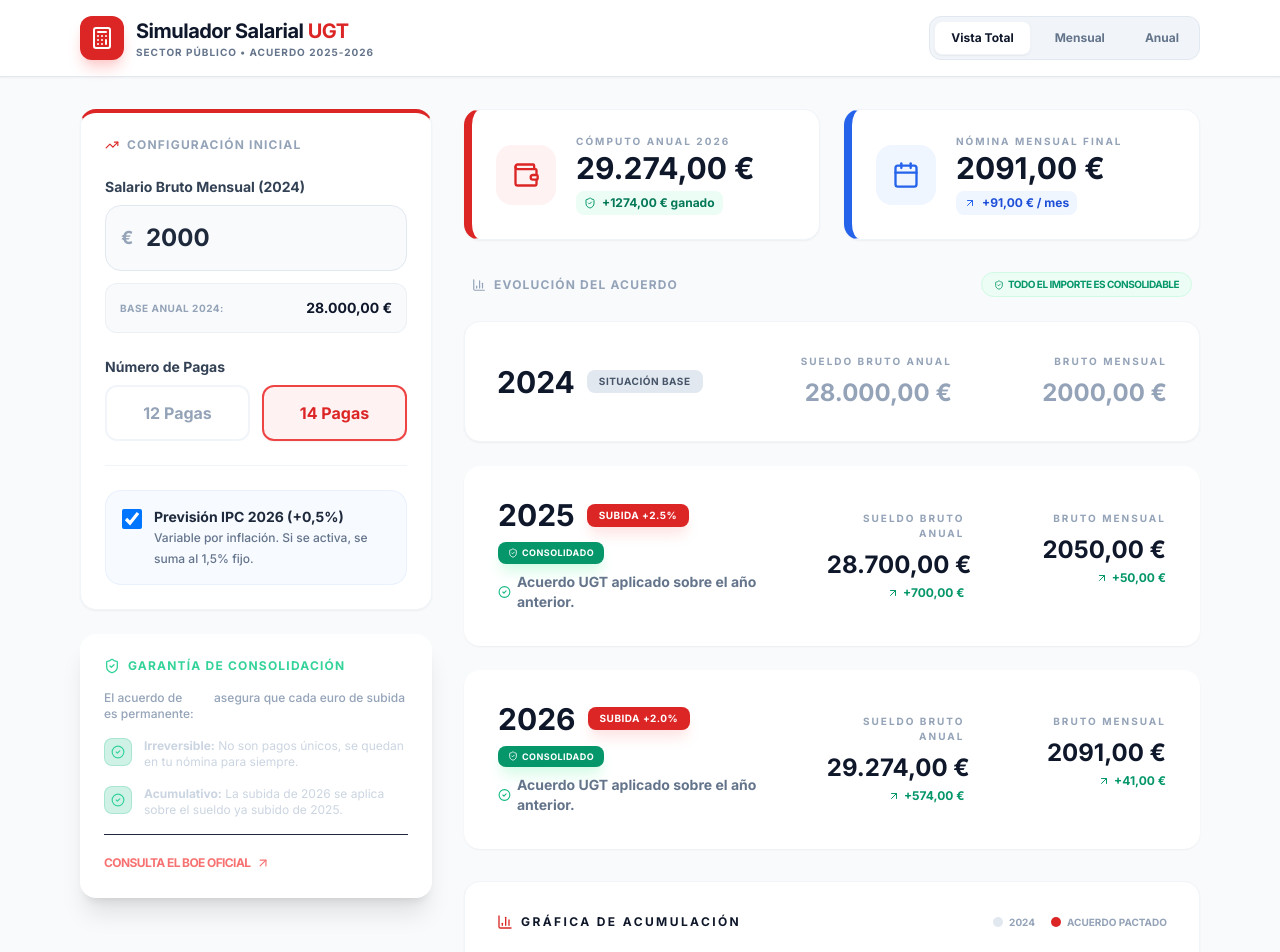
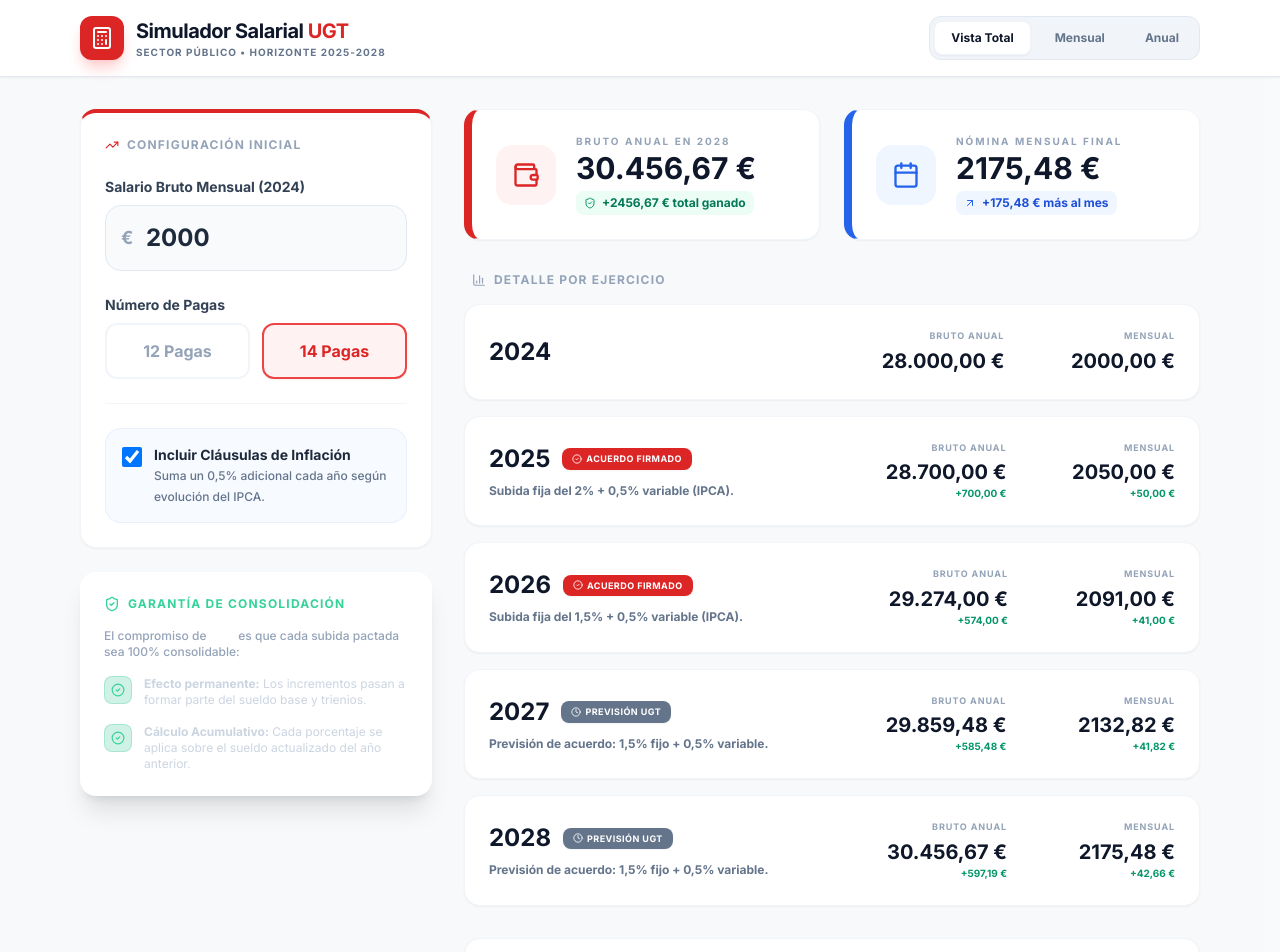
Before and after one commit to UGTSanidadSalamanca/Calculadora-Salarial-2025, a React (Vite) app: page / in a window 1280 px wide. Shown: the top 952 px of the page. Built offline with nearby package versions, Linux system fonts and the light colour scheme.

Commit message:
feat: Refactor salary increase calculation logic
Updates constants to represent salary increases in a more flexible array structure, enabling future year projections. Modifies the calculation logic to iterate through these years, improving maintainability and preparing for extended forecasting.

```diff
--- a/App.tsx
+++ b/App.tsx
@@ -3,16 +3,13 @@
 import {
   Calculator,
   TrendingUp,
-  Info,
-  FileText,
-  ChevronRight,
   CheckCircle2,
-  AlertCircle,
   BarChart3,
   Calendar,
   Wallet,
   ShieldCheck,
-  ArrowUpRight
+  ArrowUpRight,
+  Clock
 } from 'lucide-react';
 import {
   BarChart,
@@ -28,7 +25,6 @@
 import { BOE_DATA, COLORS } from './constants.tsx';
 import { CalculationInputs, SalaryBreakdown } from './types.ts';
 
-// Helper component for Cards
 const Card: React.FC<{ children: React.ReactNode; className?: string }> = ({ children, className = "" }) => (
   <div className={`bg-white rounded-2xl shadow-sm border border-slate-100 overflow-hidden ${className}`}>
     {children}
@@ -46,11 +42,10 @@
 
   const calculations = useMemo(() => {
     const results: SalaryBreakdown[] = [];
-
     const baseAnnual2024 = inputs.baseMonthlySalary2024 * inputs.numPayments;
 
     // 2024 Baseline
-    const baseline = {
+    results.push({
       year: 2024,
       fixedIncrease: 0,
       variableIncrease: 0,
@@ -59,53 +54,48 @@
       monthlyTotal: inputs.baseMonthlySalary2024,
       differenceAnnual: 0,
       differenceMonthly: 0
-    };
-    results.push(baseline);
-
-    // 2025 Calculation
-    const annual2025 = baseline.annualTotal * (1 + BOE_DATA.YEAR_2025.FIXED);
-    results.push({
-      year: 2025,
-      fixedIncrease: BOE_DATA.YEAR_2025.FIXED,
-      variableIncrease: 0,
-      totalPercentage: BOE_DATA.YEAR_2025.FIXED * 100,
-      annualTotal: annual2025,
-      monthlyTotal: annual2025 / inputs.numPayments,
-      differenceAnnual: annual2025 - baseline.annualTotal,
-      differenceMonthly: (annual2025 / inputs.numPayments) - (baseline.monthlyTotal)
     });
 
-    // 2026 Calculation
-    const varInc = inputs.includeVariable2026 ? BOE_DATA.YEAR_2026.VARIABLE : 0;
-    const totalInc2026 = BOE_DATA.YEAR_2026.FIXED + varInc;
-    const annual2026 = annual2025 * (1 + totalInc2026);
+    // Dynamic calculation for subsequent years
+    let currentAnnual = baseAnnual2024;
+
+    BOE_DATA.YEARS.forEach((yearInfo) => {
+      const varInc = inputs.includeVariable2026 ? yearInfo.variable : 0;
+      const totalInc = yearInfo.fixed + varInc;
+      const previousAnnual = currentAnnual;
+
+      currentAnnual = currentAnnual * (1 + totalInc);
 
       results.push({
-      year: 2026,
-      fixedIncrease: BOE_DATA.YEAR_2026.FIXED,
+        year: yearInfo.year,
+        fixedIncrease: yearInfo.fixed,
         variableIncrease: varInc,
-      totalPercentage: totalInc2026 * 100,
-      annualTotal: annual2026,
-      monthlyTotal: annual2026 / inputs.numPayments,
-      differenceAnnual: annual2026 - annual2025,
-      differenceMonthly: (annual2026 / inputs.numPayments) - (annual2025 / inputs.numPayments)
+        totalPercentage: totalInc * 100,
+        annualTotal: currentAnnual,
+        monthlyTotal: currentAnnual / inputs.numPayments,
+        differenceAnnual: currentAnnual - previousAnnual,
+        differenceMonthly: (currentAnnual / inputs.numPayments) - (previousAnnual / inputs.numPayments)
+      });
     });
 
     return results;
   }, [inputs]);
 
+  const finalData = calculations[calculations.length - 1];
+  const baselineData = calculations[0];
+
   const chartData = calculations.map(c => ({
     name: `${c.year}`,
     Anual: parseFloat(c.annualTotal.toFixed(2)),
-    Mensual: parseFloat(c.monthlyTotal.toFixed(2))
+    Mensual: parseFloat(c.monthlyTotal.toFixed(2)),
+    isConfirmed: BOE_DATA.YEARS.find(y => y.year === c.year)?.isConfirmed ?? true
   }));
 
   const formatCurrency = (val: number) =>
     new Intl.NumberFormat('es-ES', { style: 'currency', currency: 'EUR' }).format(val);
 
   return (
-    <div className="min-h-screen pb-12">
-      {/* Header */}
+    <div className="min-h-screen pb-12 bg-slate-50/50">
       <header className="bg-white border-b border-slate-200 sticky top-0 z-10 shadow-sm">
         <div className="max-w-6xl mx-auto px-4 py-4 flex flex-col md:flex-row md:items-center justify-between gap-4">
           <div className="flex items-center gap-3">
@@ -117,7 +107,7 @@
                 Simulador Salarial <span className="text-red-600">UGT</span>
               </h1>
               <p className="text-[10px] text-slate-500 font-bold uppercase tracking-widest">
-                Sector Público • Acuerdo 2025-2026
+                Sector Público • Horizonte 2025-2028
               </p>
             </div>
           </div>
@@ -142,7 +132,6 @@
 
       <main className="max-w-6xl mx-auto px-4 mt-8 grid grid-cols-1 lg:grid-cols-12 gap-8">
 
-        {/* Left Column: Inputs & BOE Info */}
         <div className="lg:col-span-4 space-y-6">
           <Card className="p-6 border-t-4 border-t-red-600">
             <h2 className="text-xs font-black text-slate-400 mb-6 flex items-center gap-2 uppercase tracking-widest">
@@ -163,10 +152,6 @@
                     onChange={(e) => setInputs(prev => ({ ...prev, baseMonthlySalary2024: Number(e.target.value) }))}
                     className="w-full pl-10 pr-4 py-4 bg-slate-50 border border-slate-200 rounded-2xl focus:ring-4 focus:ring-red-500/10 focus:border-red-500 transition-all outline-none font-black text-2xl text-slate-800"
                   />
-                </div>
-                <div className="mt-3 p-3.5 bg-slate-50 rounded-xl border border-slate-200/50 flex items-center justify-between">
-                  <span className="text-[10px] text-slate-400 font-bold uppercase tracking-wider">Base Anual 2024:</span>
-                  <span className="text-sm font-black text-slate-900">{formatCurrency(inputs.baseMonthlySalary2024 * inputs.numPayments)}</span>
                 </div>
               </div>
 
@@ -203,10 +188,10 @@
                   </div>
                   <div className="text-sm">
                     <span className="block font-black text-slate-800 group-hover:text-blue-700 transition-colors">
-                      Previsión IPC 2026 (+0,5%)
+                      Incluir Cláusulas de Inflación
                     </span>
                     <span className="text-xs text-slate-500 leading-relaxed font-medium">
-                      Variable por inflación. Si se activa, se suma al 1,5% fijo.
+                      Suma un 0,5% adicional cada año según evolución del IPCA.
                     </span>
                   </div>
                 </label>
@@ -224,48 +209,36 @@
             </h2>
             <div className="space-y-4 text-sm text-slate-300 leading-relaxed relative z-10">
               <p className="font-medium text-slate-400 text-xs">
-                El acuerdo de <strong className="text-white">UGT</strong> asegura que cada euro de subida es permanente:
+                El compromiso de <strong className="text-white">UGT</strong> es que cada subida pactada sea 100% consolidable:
               </p>
               <ul className="space-y-4">
                 <li className="flex gap-3">
                   <div className="bg-emerald-500/20 p-1.5 rounded-lg h-fit border border-emerald-500/20"><CheckCircle2 size={14} className="text-emerald-400" /></div>
-                  <span className="text-xs"><strong>Irreversible:</strong> No son pagos únicos, se quedan en tu nómina para siempre.</span>
+                  <span className="text-xs"><strong>Efecto permanente:</strong> Los incrementos pasan a formar parte del sueldo base y trienios.</span>
                 </li>
                 <li className="flex gap-3">
                   <div className="bg-emerald-500/20 p-1.5 rounded-lg h-fit border border-emerald-500/20"><CheckCircle2 size={14} className="text-emerald-400" /></div>
-                  <span className="text-xs"><strong>Acumulativo:</strong> La subida de 2026 se aplica sobre el sueldo ya subido de 2025.</span>
+                  <span className="text-xs"><strong>Cálculo Acumulativo:</strong> Cada porcentaje se aplica sobre el sueldo actualizado del año anterior.</span>
                 </li>
               </ul>
-              <div className="pt-4 mt-4 border-t border-slate-800">
-                <a
-                  href="https://www.boe.es/diario_boe/txt.php?id=BOE-A-2025-24445"
-                  target="_blank"
-                  rel="noreferrer"
-                  className="inline-flex items-center gap-1.5 text-red-400 font-black hover:text-red-300 transition-colors text-xs uppercase tracking-tighter"
-                >
-                  Consulta el BOE Oficial <ArrowUpRight size={14} />
-                </a>
-              </div>
             </div>
           </Card>
         </div>
 
-        {/* Right Column: Results & Charts */}
         <div className="lg:col-span-8 space-y-8">
-          {/* Summary Stats */}
           <div className="grid grid-cols-1 md:grid-cols-2 gap-6">
             <Card className="p-6 flex items-center gap-5 border-l-8 border-l-red-600 shadow-md">
               <div className="bg-red-50 p-4 rounded-2xl text-red-600">
                 <Wallet size={28} />
               </div>
               <div>
-                <p className="text-[10px] font-black text-slate-400 uppercase tracking-[0.2em] mb-1">Cómputo Anual 2026</p>
+                <p className="text-[10px] font-black text-slate-400 uppercase tracking-[0.2em] mb-1">Bruto Anual en 2028</p>
                 <p className="text-3xl font-black text-slate-900 leading-none mb-2">
-                  {formatCurrency(calculations[2].annualTotal)}
+                  {formatCurrency(finalData.annualTotal)}
                 </p>
                 <div className="flex items-center gap-1.5 px-2 py-1 bg-emerald-50 rounded-lg w-fit">
                    <ShieldCheck size={12} className="text-emerald-600" />
-                   <span className="text-xs text-emerald-700 font-black">+{formatCurrency(calculations[2].annualTotal - calculations[0].annualTotal)} ganado</span>
+                   <span className="text-xs text-emerald-700 font-black">+{formatCurrency(finalData.annualTotal - baselineData.annualTotal)} total ganado</span>
                 </div>
               </div>
             </Card>
@@ -277,96 +250,73 @@
               <div>
                 <p className="text-[10px] font-black text-slate-400 uppercase tracking-[0.2em] mb-1">Nómina Mensual Final</p>
                 <p className="text-3xl font-black text-slate-900 leading-none mb-2">
-                  {formatCurrency(calculations[2].monthlyTotal)}
+                  {formatCurrency(finalData.monthlyTotal)}
                 </p>
                 <div className="flex items-center gap-1.5 px-2 py-1 bg-blue-50 rounded-lg w-fit">
                    <ArrowUpRight size={12} className="text-blue-600" />
-                   <span className="text-xs text-blue-700 font-black">+{formatCurrency(calculations[2].monthlyTotal - calculations[0].monthlyTotal)} / mes</span>
+                   <span className="text-xs text-blue-700 font-black">+{formatCurrency(finalData.monthlyTotal - baselineData.monthlyTotal)} más al mes</span>
                 </div>
               </div>
             </Card>
           </div>
 
-          {/* Detailed Breakdown */}
-          <div className="space-y-6">
+          <div className="space-y-4">
             <div className="flex items-center justify-between px-2">
               <h2 className="text-xs font-black text-slate-400 uppercase tracking-widest flex items-center gap-2">
-                <BarChart3 size={14} /> Evolución del Acuerdo
+                <BarChart3 size={14} /> Detalle por Ejercicio
               </h2>
-              <span className="text-[10px] font-black text-emerald-600 bg-emerald-50 px-3 py-1 rounded-full border border-emerald-100 uppercase tracking-tighter flex items-center gap-1">
-                <ShieldCheck size={10} /> Todo el importe es consolidable
-              </span>
             </div>
 
-            {calculations.map((yearData, idx) => (
-              <Card key={yearData.year} className={`p-8 transition-all relative group ${idx === 0 ? 'bg-slate-50/50' : 'hover:shadow-xl hover:border-slate-200 border-2 border-transparent'}`}>
-                <div className="flex flex-col md:flex-row md:items-center justify-between gap-8">
+            <div className="space-y-4">
+              {calculations.map((yearData, idx) => {
+                const yearInfo = BOE_DATA.YEARS.find(y => y.year === yearData.year);
+                return (
+                  <Card key={yearData.year} className={`p-6 transition-all ${idx === 0 ? 'bg-slate-100/50' : 'hover:border-slate-300'}`}>
+                    <div className="flex flex-col md:flex-row md:items-center justify-between gap-6">
                       <div className="space-y-2">
-                    <div className="flex flex-wrap items-center gap-3">
-                      <h3 className="text-3xl font-black text-slate-900 leading-none">{yearData.year}</h3>
-                      <span className={`px-3 py-1 rounded-lg text-[10px] font-black uppercase tracking-wider ${idx === 0 ? 'bg-slate-200 text-slate-600' : 'bg-red-600 text-white shadow-lg shadow-red-100'}`}>
-                        {idx === 0 ? 'Situación Base' : `Subida +${yearData.totalPercentage.toFixed(1)}%`}
-                      </span>
+                        <div className="flex items-center gap-3">
+                          <h3 className="text-2xl font-black text-slate-900">{yearData.year}</h3>
                           {idx > 0 && (
-                        <div className="flex items-center gap-1 bg-emerald-600 text-white text-[9px] font-black px-2.5 py-1 rounded-lg uppercase tracking-wider shadow-lg shadow-emerald-100">
-                          <ShieldCheck size={10} /> Consolidado
+                            <div className={`flex items-center gap-1 px-2.5 py-1 rounded-lg text-[9px] font-black uppercase tracking-wider text-white shadow-sm ${yearInfo?.isConfirmed ? 'bg-red-600' : 'bg-slate-500'}`}>
+                              {yearInfo?.isConfirmed ? <CheckCircle2 size={10} /> : <Clock size={10} />}
+                              {yearInfo?.isConfirmed ? 'Acuerdo Firmado' : 'Previsión UGT'}
                             </div>
                           )}
                         </div>
-                    {idx > 0 && (
-                      <p className="text-sm font-bold text-slate-500 flex items-center gap-1.5">
-                        <CheckCircle2 size={14} className="text-emerald-500" />
-                        Acuerdo UGT aplicado sobre el año anterior.
-                      </p>
-                    )}
+                        {idx > 0 && <p className="text-xs font-bold text-slate-500">{yearInfo?.description}</p>}
                       </div>
 
-                  <div className="grid grid-cols-2 gap-10 md:gap-16">
+                      <div className="grid grid-cols-2 gap-8 md:gap-12">
                         {(viewMode === 'both' || viewMode === 'annual') && (
                           <div className="text-right">
-                        <p className="text-[10px] font-black text-slate-400 uppercase tracking-[0.2em] mb-2">Sueldo Bruto Anual</p>
-                        <p className={`text-2xl font-black ${idx === 0 ? 'text-slate-400' : 'text-slate-900'}`}>{formatCurrency(yearData.annualTotal)}</p>
-                        {idx > 0 && (
-                          <div className="flex items-center justify-end gap-1 mt-1">
-                            <ArrowUpRight size={12} className="text-emerald-600" />
-                            <p className="text-xs text-emerald-600 font-black">+{formatCurrency(yearData.differenceAnnual)}</p>
-                          </div>
-                        )}
+                            <p className="text-[9px] font-black text-slate-400 uppercase tracking-widest mb-1">Bruto Anual</p>
+                            <p className="text-xl font-black text-slate-900">{formatCurrency(yearData.annualTotal)}</p>
+                            {idx > 0 && <p className="text-[10px] text-emerald-600 font-black">+{formatCurrency(yearData.differenceAnnual)}</p>}
                           </div>
                         )}
                         {(viewMode === 'both' || viewMode === 'monthly') && (
                           <div className="text-right">
-                        <p className="text-[10px] font-black text-slate-400 uppercase tracking-[0.2em] mb-2">Bruto Mensual</p>
-                        <p className={`text-2xl font-black ${idx === 0 ? 'text-slate-400' : 'text-slate-900'}`}>{formatCurrency(yearData.monthlyTotal)}</p>
-                        {idx > 0 && (
-                          <div className="flex items-center justify-end gap-1 mt-1">
-                            <ArrowUpRight size={12} className="text-emerald-600" />
-                            <p className="text-xs text-emerald-600 font-black">+{formatCurrency(yearData.differenceMonthly)}</p>
-                          </div>
-                        )}
+                            <p className="text-[9px] font-black text-slate-400 uppercase tracking-widest mb-1">Mensual</p>
+                            <p className="text-xl font-black text-slate-900">{formatCurrency(yearData.monthlyTotal)}</p>
+                            {idx > 0 && <p className="text-[10px] text-emerald-600 font-black">+{formatCurrency(yearData.differenceMonthly)}</p>}
                           </div>
                         )}
                       </div>
                     </div>
                   </Card>
-            ))}
+                );
+              })}
+            </div>
           </div>
 
-          {/* Visualization */}
           <Card className="p-8">
-            <div className="flex flex-col md:flex-row md:items-center justify-between gap-4 mb-10">
-              <h2 className="text-xs font-black text-slate-900 flex items-center gap-2 uppercase tracking-[0.2em]">
+            <h2 className="text-xs font-black text-slate-900 flex items-center gap-2 uppercase tracking-[0.2em] mb-10">
               <BarChart3 size={16} className="text-red-600" />
-                Gráfica de Acumulación
+              Progresión 2024-2028
             </h2>
-              <div className="flex items-center gap-4 text-[10px] font-black text-slate-400 uppercase">
-                 <div className="flex items-center gap-1.5"><div className="w-2.5 h-2.5 rounded-full bg-slate-200"></div> 2024</div>
-                 <div className="flex items-center gap-1.5"><div className="w-2.5 h-2.5 rounded-full bg-red-600"></div> Acuerdo Pactado</div>
-              </div>
-            </div>
-            <div className="h-[320px] w-full">
+            <div className="h-[300px] w-full">
               <ResponsiveContainer width="100%" height="100%">
-                <BarChart data={chartData} margin={{ top: 10, right: 10, left: 10, bottom: 0 }}>
+                <BarChart data={chartData}>
                   <CartesianGrid strokeDasharray="3 3" vertical={false} stroke="#f1f5f9" />
                   <XAxis
                     dataKey="name"
@@ -377,40 +327,22 @@
                   <YAxis hide />
                   <Tooltip
                     cursor={{ fill: '#f8fafc' }}
-                    contentStyle={{ borderRadius: '20px', border: 'none', boxShadow: '0 25px 50px -12px rgb(0 0 0 / 0.15)', padding: '20px' }}
+                    contentStyle={{ borderRadius: '15px', border: 'none', boxShadow: '0 10px 15px -3px rgb(0 0 0 / 0.1)' }}
                     formatter={(value: number) => [formatCurrency(value), '']}
                   />
-                  <Legend iconType="circle" wrapperStyle={{ paddingTop: '30px', fontSize: '11px', fontWeight: '900', textTransform: 'uppercase', letterSpacing: '0.1em' }} />
                   <Bar
                     dataKey={viewMode === 'monthly' ? 'Mensual' : 'Anual'}
-                    name={viewMode === 'monthly' ? 'Mensual (Bruto)' : 'Anual (Bruto)'}
-                    radius={[12, 12, 0, 0]}
-                    barSize={64}
+                    radius={[8, 8, 0, 0]}
+                    barSize={50}
                   >
                     {chartData.map((entry, index) => (
-                      <Cell key={`cell-${index}`} fill={index === 0 ? '#e2e8f0' : index === 1 ? '#f87171' : COLORS.PRIMARY} />
+                      <Cell key={`cell-${index}`} fill={index === 0 ? '#e2e8f0' : entry.isConfirmed ? COLORS.PRIMARY : '#94a3b8'} />
                     ))}
                   </Bar>
                 </BarChart>
               </ResponsiveContainer>
             </div>
           </Card>
-
-          <footer className="text-center py-8 border-t border-slate-100 mt-10 space-y-6">
-            <div className="flex flex-wrap items-center justify-center gap-8">
-              <div className="flex items-center gap-2 text-xs font-black text-slate-600 uppercase tracking-tighter">
-                <ShieldCheck size={18} className="text-emerald-500" /> Subidas Consolidables
-              </div>
-              <div className="flex items-center gap-2 text-xs font-black text-slate-600 uppercase tracking-tighter">
-                <CheckCircle2 size={18} className="text-red-600" /> Garantía Sindical UGT
-              </div>
-            </div>
-            <div className="bg-slate-50 p-6 rounded-3xl border border-slate-100 max-w-2xl mx-auto">
-               <p className="text-[10px] text-slate-500 leading-relaxed font-bold italic">
-                * Esta herramienta es un simulador informativo. Los importes mostrados son brutos y no tienen en cuenta retenciones de IRPF ni cuotas a la Seguridad Social o clases pasivas, las cuales dependen de las circunstancias personales de cada trabajador/a.
-               </p>
-            </div>
-          </footer>
         </div>
       </main>
     </div>
--- a/constants.tsx
+++ b/constants.tsx
@@ -1,15 +1,36 @@
 
 export const BOE_DATA = {
   TITLE: "Real Decreto-ley 14/2025",
-  YEAR_2025: {
-    FIXED: 0.025, // 2.5% consolidable
-    DESCRIPTION: "Subida consolidable del 2,5% respecto a 2024."
-  },
-  YEAR_2026: {
-    FIXED: 0.015, // 1.5% consolidable
-    VARIABLE: 0.005, // 0.5% variable IPC
-    DESCRIPTION: "Subida fija del 1,5% más un 0,5% adicional si el IPC >= 1,5%."
-  }
+  YEARS: [
+    {
+      year: 2025,
+      fixed: 0.02, // 2% según RDL 14/2025
+      variable: 0.005, // 0.5% variable IPCA
+      isConfirmed: true,
+      description: "Subida fija del 2% + 0,5% variable (IPCA)."
+    },
+    {
+      year: 2026,
+      fixed: 0.015, // 1.5% según RDL 14/2025
+      variable: 0.005, // 0.5% variable IPCA
+      isConfirmed: true,
+      description: "Subida fija del 1,5% + 0,5% variable (IPCA)."
+    },
+    {
+      year: 2027,
+      fixed: 0.015,
+      variable: 0.005,
+      isConfirmed: false,
+      description: "Previsión de acuerdo: 1,5% fijo + 0,5% variable."
+    },
+    {
+      year: 2028,
+      fixed: 0.015,
+      variable: 0.005,
+      isConfirmed: false,
+      description: "Previsión de acuerdo: 1,5% fijo + 0,5% variable."
+    }
+  ]
 };
 
 export const COLORS = {
```
Also changed, not shown: vercel.json (added). Lines whose indentation alone changed are shown as unchanged.
